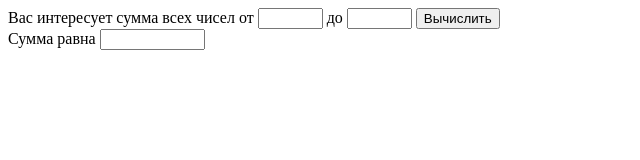
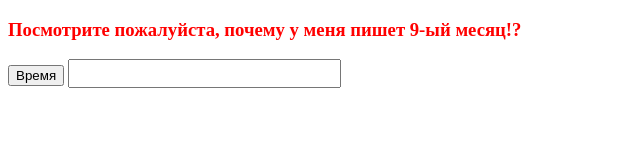
Before and after one commit to ZGulnora/D-Kursi-part3-js4-10-2018, a plain HTML site: page index.html in a window 1280 px wide. Shown: the whole page, without its empty margins (0-640 px from the left). Drawn offline with Linux system fonts and the light colour scheme.

Commit message:
7-oy urok

```diff
--- a/index.html
+++ b/index.html
@@ -8,13 +8,21 @@
 </head>
 
 <body>
-	<form name="forma7">
+	<!-- <form name="forma7">
    Вас интересует сумма всех чисел
    от <input type="text" name="a1" size="5" maxlength="5">
    до <input type="text" name="a2" size="5" maxlength="5">
    <input type="button" value="Вычислить" onclick="summa(forma7);"><br>
    Сумма равна <input type="text" name="result" size="10" maxlength="10">
-  </form>
+  </form> -->
+
+<form name="forma8">
+<h3 style="color: red">Посмотрите пожалуйста, почему у меня пишет 9-ый месяц!?</h3>
+  <input type="button" value="Время" onClick="nTime(forma8);">
+  <input type="text" size="20" name="res" style="font-size:20px;">
+
+</form>
+
 </body>
 <script src="js/script.js"></script>
 </html>
--- a/js/script.js
+++ b/js/script.js
@@ -13,7 +13,7 @@ while (i < 3) {
 // var b= 1;
 // for (var i = 0; i < 10; i++) {
 // 	b+=b;
-// 	alert(i);
+// 	alert(b );
 // 	}
 
 // function summa(obj) {
@@ -49,3 +49,14 @@ while (i < 3) {
 // если отмена ввода или пустая строка
 // завершить оба цикла if (!input) break outer;
 // (*) } } alert('Готово!');
+
+function nTime(obj) {
+	var t=new Date();
+	var d=t.getFullYear();
+	var a=t.getMonth();
+	var b=t.getDate();
+	var h=t.getHours();
+	var m=t.getMinutes();
+	var s=t.getSeconds();
+	var result=d +". "+b +". "+a +". "+h+":"+m+":"+s;
+	obj.res.value=result; }
```
